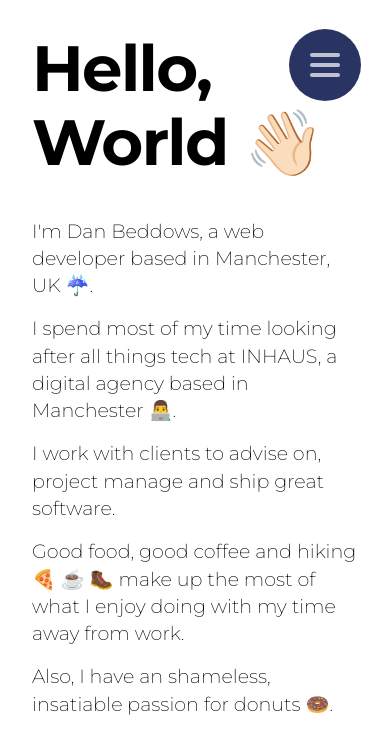
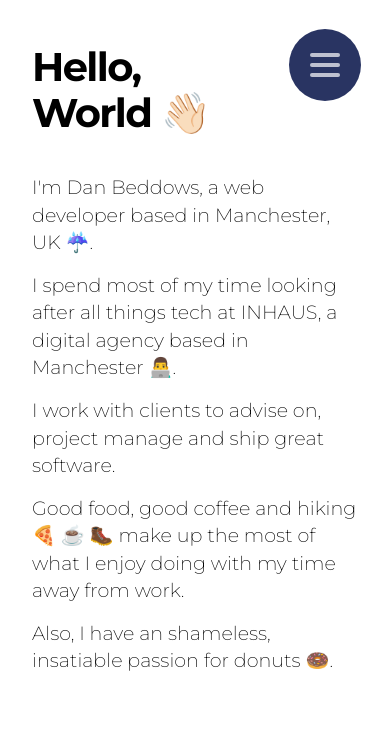
Before and after one commit to danbeddows/danbeddows.com, a Next.js app: page / in a window 390 px wide. Shown: the top 754 px of the page. Built offline with nearby package versions, Linux system fonts and the light colour scheme.

Commit message:
added better font styling for mobile, pointer-events for mobile menu

```diff
--- a/components/FormInput.js
+++ b/components/FormInput.js
@@ -4,7 +4,7 @@ import {
 } from "@fortawesome/pro-solid-svg-icons";
 import { FontAwesomeIcon } from "@fortawesome/react-fontawesome";
 import React, { useEffect, useState } from "react";
-import styles from "./FormInput.module.css";
+import styles from "./FormInput.module.scss";
 
 const FormInput = (props) => {
   const unique = "form-" + Math.random(1, 9999999);
@@ -116,7 +116,9 @@ const FormInputSubmit = (props) => {
   return (
     <button
       type="submit"
-      className={styles.formSubmitButton}
+      className={
+        styles.formSubmitButton + " " + (props.isLoading ? styles.loading : "")
+      }
       disabled={props.disabled}
     >
       {props.label}{" "}
--- a/components/Sidebar.js
+++ b/components/Sidebar.js
@@ -1,7 +1,7 @@
 import {
   faGithub,
   faLinkedin,
-  faTwitter
+  faTwitter,
 } from "@fortawesome/free-brands-svg-icons";
 import { FontAwesomeIcon } from "@fortawesome/react-fontawesome";
 import { motion } from "framer-motion";
@@ -58,25 +58,27 @@ const Sidebar = () => {
   );
 };
 
-const MobileButton = props => {
+const MobileButton = (props) => {
   const buttonVariants = {
     open: (height = 1000) => ({
       clipPath: `circle(${height * 2 + 200}px at calc(100% - 65px) 65px)`,
+      pointerEvents: "none",
       transition: {
         type: "spring",
         stiffness: 20,
-        restDelta: 2
-      }
+        restDelta: 2,
+      },
     }),
     closed: {
       clipPath: "circle(36px at calc(100% - 65px) 65px)",
+      pointerEvents: "auto",
       transition: {
         delay: 0.3,
         type: "spring",
         stiffness: 400,
-        damping: 40
-      }
-    }
+        damping: 40,
+      },
+    },
   };
 
   return (
@@ -108,28 +110,28 @@ const MobileButton = props => {
   );
 };
 
-const Header = props => {
+const Header = (props) => {
   let headerVariants = {
     open: { display: "flex" },
     closed: {
       transition: { delay: 1 },
-      display: "none"
-    }
+      display: "none",
+    },
   };
 
   const headerIntroVariants = {
     open: {
       opacity: 1,
       transition: {
-        delay: 0.2
-      }
+        delay: 0.2,
+      },
     },
     closed: {
       opacity: 0,
       transition: {
-        delay: 0.2
-      }
-    }
+        delay: 0.2,
+      },
+    },
   };
 
   const closeIfMobile = () => {
@@ -166,19 +168,19 @@ const Header = props => {
   );
 };
 
-const Nav = props => {
+const Nav = (props) => {
   const navVariants = {
     open: {
-      transition: { staggerChildren: 0.07, delayChildren: 0.2 }
+      transition: { staggerChildren: 0.07, delayChildren: 0.2 },
     },
     closed: {
-      transition: { staggerChildren: 0.05, staggerDirection: -1 }
-    }
+      transition: { staggerChildren: 0.05, staggerDirection: -1 },
+    },
   };
 
   const navItems = [
     { href: "/", title: "Home", description: "Go to the homepage" },
-    { href: "/contact", title: "Contact", description: "Say hello" }
+    { href: "/contact", title: "Contact", description: "Say hello" },
   ];
 
   return (
@@ -199,22 +201,22 @@ const Nav = props => {
   );
 };
 
-const NavItem = props => {
+const NavItem = (props) => {
   const fadeVariants = {
     open: {
       y: 0,
       opacity: 1,
       transition: {
-        y: { stiffness: 1000, velocity: -100 }
-      }
+        y: { stiffness: 1000, velocity: -100 },
+      },
     },
     closed: {
       y: 50,
       opacity: 0,
       transition: {
-        y: { stiffness: 1000 }
-      }
-    }
+        y: { stiffness: 1000 },
+      },
+    },
   };
 
   const closeIfMobile = () => {
@@ -242,9 +244,9 @@ const Footer = () => {
     { href: "https://twitter.com/danbeddows", icon: faTwitter },
     {
       href: "https://www.linkedin.com/in/danbeddows/",
-      icon: faLinkedin
+      icon: faLinkedin,
     },
-    { href: "https://github.com/danbeddows/", icon: faGithub }
+    { href: "https://github.com/danbeddows/", icon: faGithub },
   ];
 
   return (
@@ -256,16 +258,16 @@ const Footer = () => {
           y: 0,
           transition: {
             delay: 0.45,
-            y: { stiffness: 1000, velocity: -100 }
-          }
+            y: { stiffness: 1000, velocity: -100 },
+          },
         },
         closed: {
           y: 50,
           opacity: 0,
           transition: {
-            y: { stiffness: 1000 }
-          }
-        }
+            y: { stiffness: 1000 },
+          },
+        },
       }}
     >
       <div className={styles.footerSocials}>
@@ -278,7 +280,7 @@ const Footer = () => {
   );
 };
 
-const FooterSocial = props => {
+const FooterSocial = (props) => {
   return (
     <a href={props.href} target="_blank">
       <FontAwesomeIcon icon={props.icon} />
--- a/components/Sidebar.module.css
+++ b/components/Sidebar.module.css
@@ -4,6 +4,7 @@
     height: 100%;
     -webkit-font-smoothing: antialiased;
     -moz-osx-font-smoothing: grayscale;
+    pointer-events: none;
   }
 
   .mobileButtonContainer {
@@ -23,6 +24,7 @@
     width: 50px;
     height: 50px;
     padding: 20px;
+    pointer-events: auto;
   }
   .mobileButtonBg {
     position: absolute;
@@ -32,6 +34,7 @@
     width: 100%;
     background: #293462;
     z-index: 999;
+    pointer-events: none;
   }
 
   .header {
@@ -45,6 +48,7 @@
     align-items: center;
     justify-content: space-between;
     min-height: 100%;
+    pointer-events: auto;
   }
 
   .headerIntro {
--- a/styles/globals.scss
+++ b/styles/globals.scss
@@ -16,6 +16,47 @@ a {
   box-sizing: border-box;
 }
 
+/* Mobile font style */
+@media screen and (max-width: 768px) {
+  h1 {
+    margin: 0 0 2.4rem;
+    line-height: 1.15;
+    font-size: 2.5rem;
+    font-weight: 700;
+    letter-spacing: -0.1rem;
+    color: #000;
+    max-width: 66%;
+  }
+
+  h2 {
+    margin: 3.5rem 0 0.5rem;
+    line-height: 1;
+    font-size: 2.4rem;
+    font-weight: 500;
+    letter-spacing: -0.05rem;
+    color: #2e2e2e;
+  }
+
+  h3 {
+    margin: 1.8rem 0 0.5rem;
+    line-height: 1;
+    font-size: 1.7rem;
+    font-weight: 400;
+    letter-spacing: -0.05rem;
+    color: #2e2e2e;
+  }
+
+  p {
+    margin: 1rem 0;
+    font-weight: 300;
+    font-size: 1.2rem;
+    line-height: 1.42;
+    letter-spacing: 0rem;
+  }
+}
+
+/* Desktop font style */
+@media screen and (min-width: 769px) {
   h1 {
     margin: 0 0 2.4rem;
     line-height: 1.15;
@@ -50,6 +91,7 @@ p {
     line-height: 1.42;
     letter-spacing: 0rem;
     max-width: 700px;
+  }
 }
 
 strong {
@@ -114,7 +156,7 @@ button {
   cursor: pointer;
 
   &[type="submit"] {
-    background: #293462;
+    background: lighten(#293462, 10%);
     border-color: #293462;
     color: #fff;
     font-weight: 400;
@@ -122,7 +164,7 @@ button {
       rgba(0, 0, 0, 0.3) 0px 1px 3px -1px;
 
     &:hover {
-      background: lighten(#293462, 20%);
+      background: #293462;
       border-color: #293462;
     }
 
@@ -152,9 +194,11 @@ button {
     position: fixed;
     width: 100%;
     height: 100%;
+    pointer-events: none;
   }
 
   .page-content {
+    padding-top: 12px;
   }
 }
 
```
Also changed, not shown: components/FormInput.module.scss (renamed from components/FormInput.module.css, +17 -6 lines), pages/contact.js (+13 -3 lines). Lines whose indentation alone changed are shown as unchanged.
